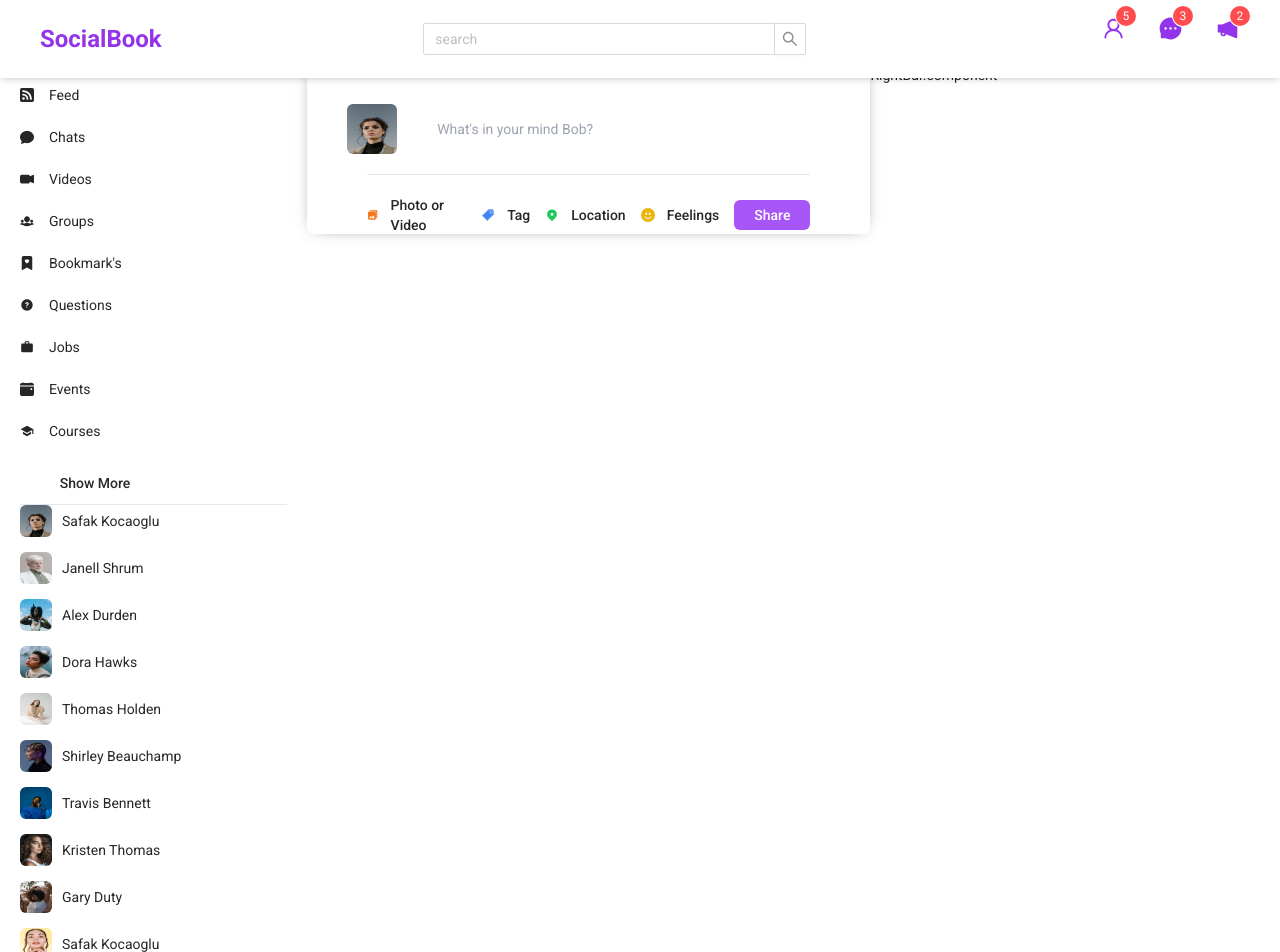
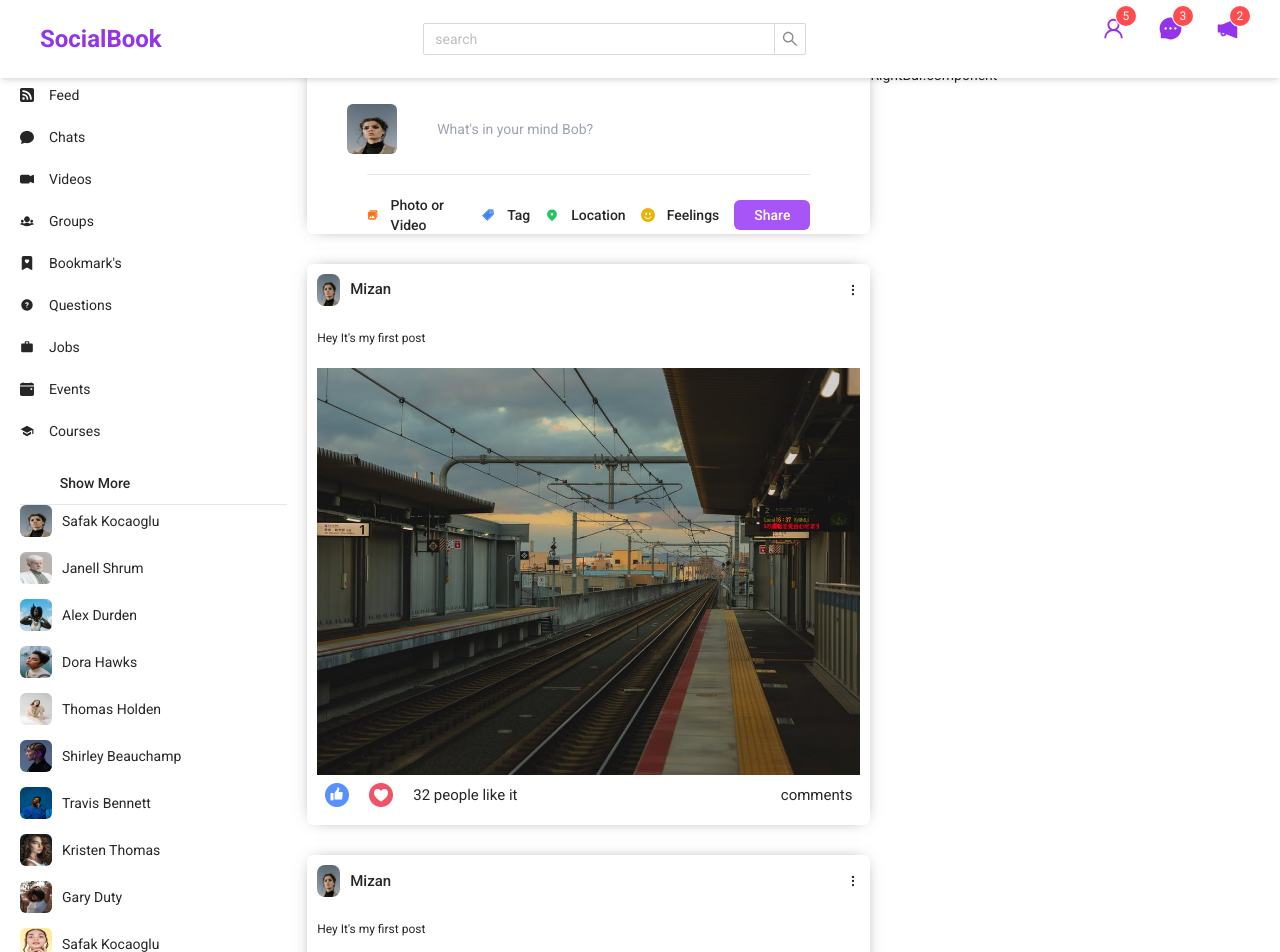
Before and after one commit to mizan4392/socialBook, a React (Vite) app in the folder client/: page / in a window 1280 px wide. Shown: the top 952 px of the page. Built offline with nearby package versions, Linux system fonts and the light colour scheme.

Commit message:
feed - [post]

```diff
--- a/client/src/components/Feed/Feed.component.tsx
+++ b/client/src/components/Feed/Feed.component.tsx
@@ -1,4 +1,5 @@
 import React from "react";
+import Post from "../post/Post.component";
 import Share from "../share/Share.component";
 
 type Props = {};
@@ -8,6 +9,11 @@ export default function Feed({}: Props) {
     <div className="flex-[5.5]">
       <div className="p-20px">
         <Share />
+        <Post post={undefined} />
+        <Post />
+        <Post />
+        <Post />
+        <Post />
       </div>
     </div>
   );
--- /dev/null
+++ b/client/src/components/post/Post.component.tsx
@@ -0,0 +1,70 @@
+import React, { useState } from "react";
+import { Users } from "../../data";
+import { FiMoreVertical } from "react-icons/fi";
+type Props = {
+  post?: any;
+};
+
+export default function Post({ post }: Props) {
+  const [like, setLike] = useState(post?.like);
+  const [isLiked, setIsLiked] = useState(false);
+
+  const likeHandler = () => {
+    setLike(isLiked ? like - 1 : like + 1);
+    setIsLiked(!isLiked);
+  };
+  return (
+    <div className="w-full rounded-md mt-[30px] share-shadow">
+      <div className="p-[10px]">
+        <div className="flex items-center justify-between">
+          <div className="flex items-center">
+            <img
+              className="w-[23px] h-[32px] rounded-lg object-cover "
+              //   src={Users.filter((u) => u.id === post?.userId)[0].profilePicture}
+              src="/assets/person/1.jpeg"
+              alt=""
+            />
+            <span className="text-[15px] font-medium ml-[10px]">
+              Mizan
+              {/* {Users.filter((u) => u.id === post?.userId)[0].username} */}
+            </span>
+            <span className="text-[12px]">{post?.date}</span>
+          </div>
+          <div className="">
+            <FiMoreVertical />
+          </div>
+        </div>
+        <div className="mt-[20px]">
+          <span className="text-[12px]">Hey It's my first post</span>
+          <img
+            className="mt-[20px] w-full max-h-[500px] object-contain"
+            src="assets/post/1.jpeg"
+            alt=""
+          />
+        </div>
+        <div className="flex items-center justify-between m-2 ">
+          <div className="flex items-center">
+            <img
+              className="w-[24px] h-[24px] mr-5 cursor-pointer "
+              src="assets/like.png"
+              onClick={likeHandler}
+              alt=""
+            />
+            <img
+              className="w-[24px] h-[24px] mr-5 cursor-pointer "
+              src="assets/heart.png"
+              onClick={likeHandler}
+              alt=""
+            />
+            <span className="text-[15px]">32 people like it</span>
+          </div>
+          <div>
+            <span className="cursor-pointer border-dashed text-[15px]">
+              {post?.comment} comments
+            </span>
+          </div>
+        </div>
+      </div>
+    </div>
+  );
+}
```
